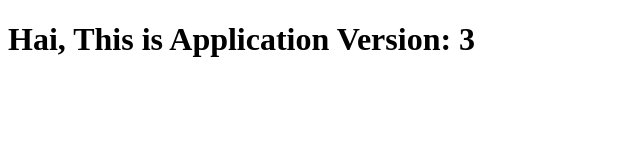
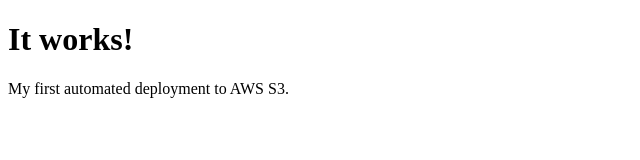
Before and after one commit to jothi-nethra/simple-static-site, a plain HTML site: page index.html in a window 1280 px wide. Shown: the whole page, without its empty margins (0-640 px from the left). Drawn offline with Linux system fonts and the light colour scheme.

Commit message:
Update index.html

```diff
--- a/index.html
+++ b/index.html
@@ -1,5 +1,10 @@
 <!DOCTYPE html>
 <html>
-  <head><title>Hello from Application</title></head>
-  <body><h1>Hai, This is Application Version: 3</h1></body>
+<head>
+    <title>Hello from CodePipeline</title>
+</head>
+<body>
+    <h1>It works!</h1>
+    <p>My first automated deployment to AWS S3.</p>
+</body>
 </html>
```
